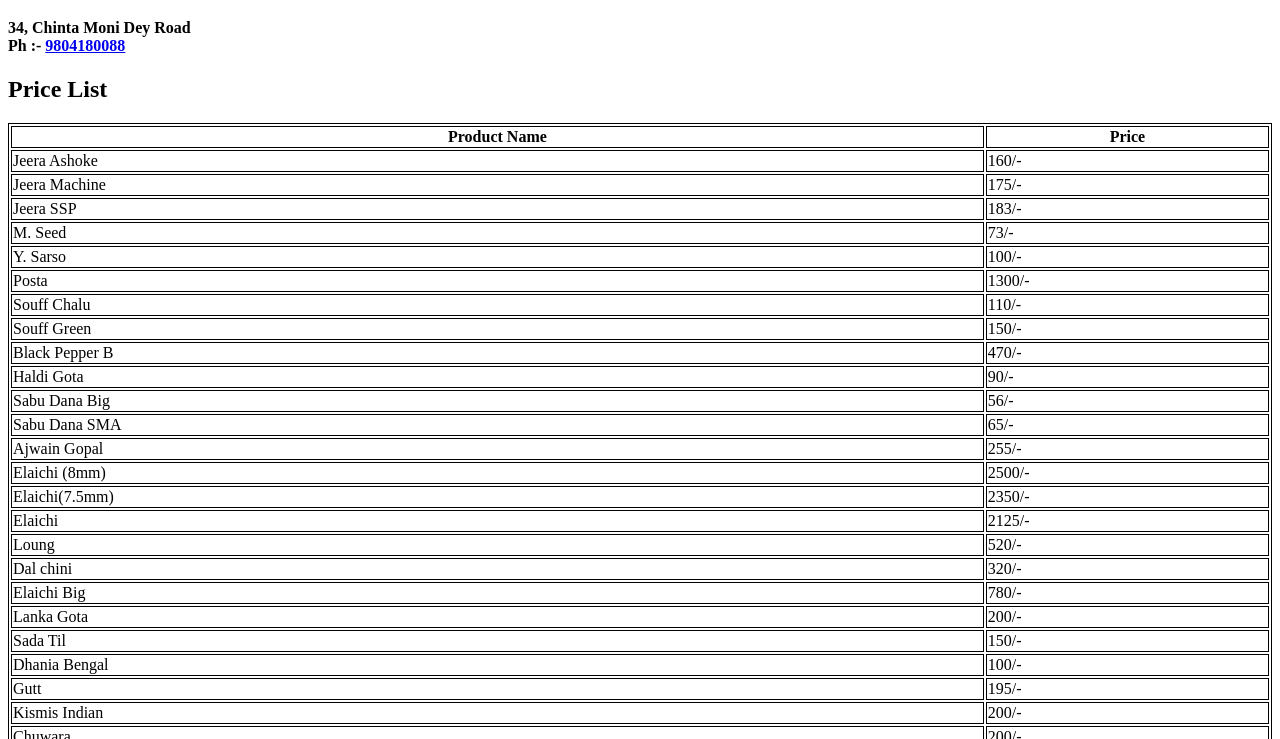
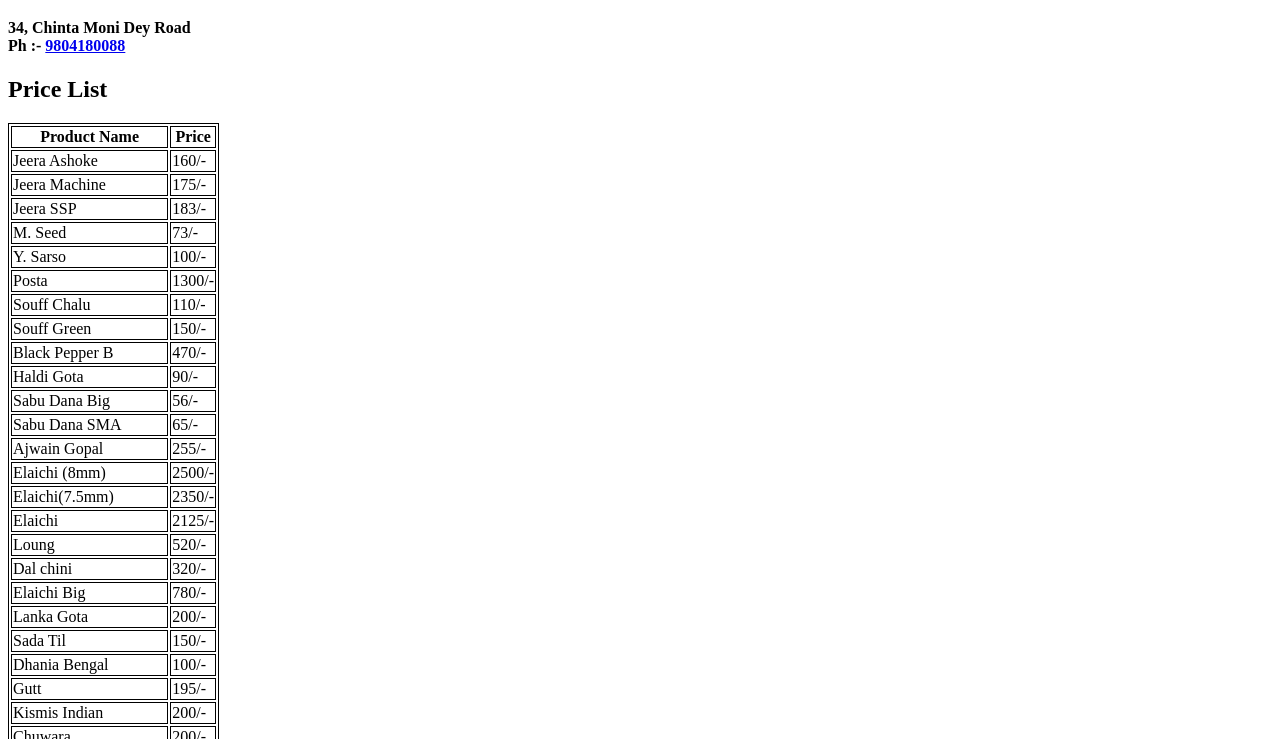
Before and after one commit to adityatambi/adityatambi.github.io, a plain HTML site: page index.html in a window 1280 px wide. Shown: the part 61-800 px from the top of the page. Drawn offline with Linux system fonts and the light colour scheme.

Commit message:
Update index.html

```diff
--- a/index.html
+++ b/index.html
@@ -18,7 +18,7 @@ table.center {
     <h4>34, Chinta Moni Dey Road<br>Ph :- <a href="tel:9804180088">9804180088</a>
     </h4>
     <h2> Price List</h2>
-    <table style="width:100%">
+    <table style="width:%">
   <tr>
     <th>Product Name</th>
     <th>Price</th>
```
